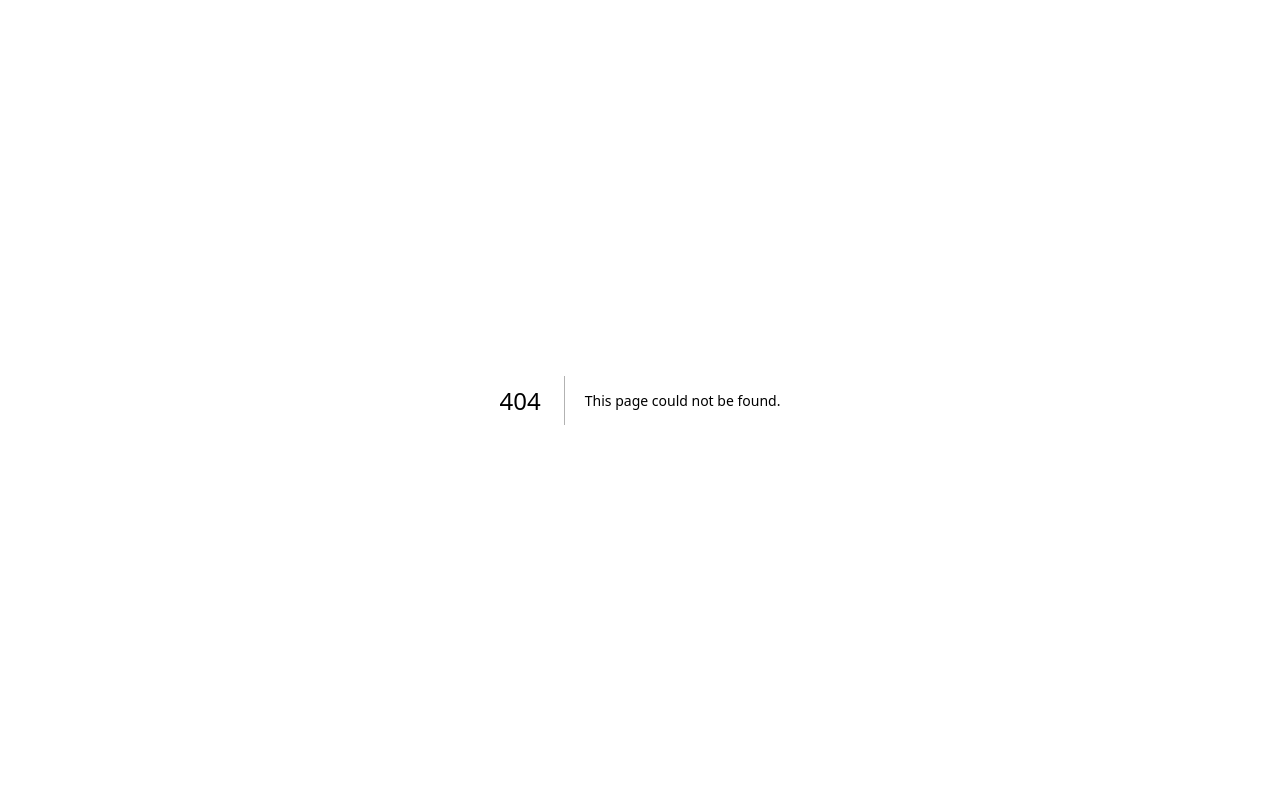
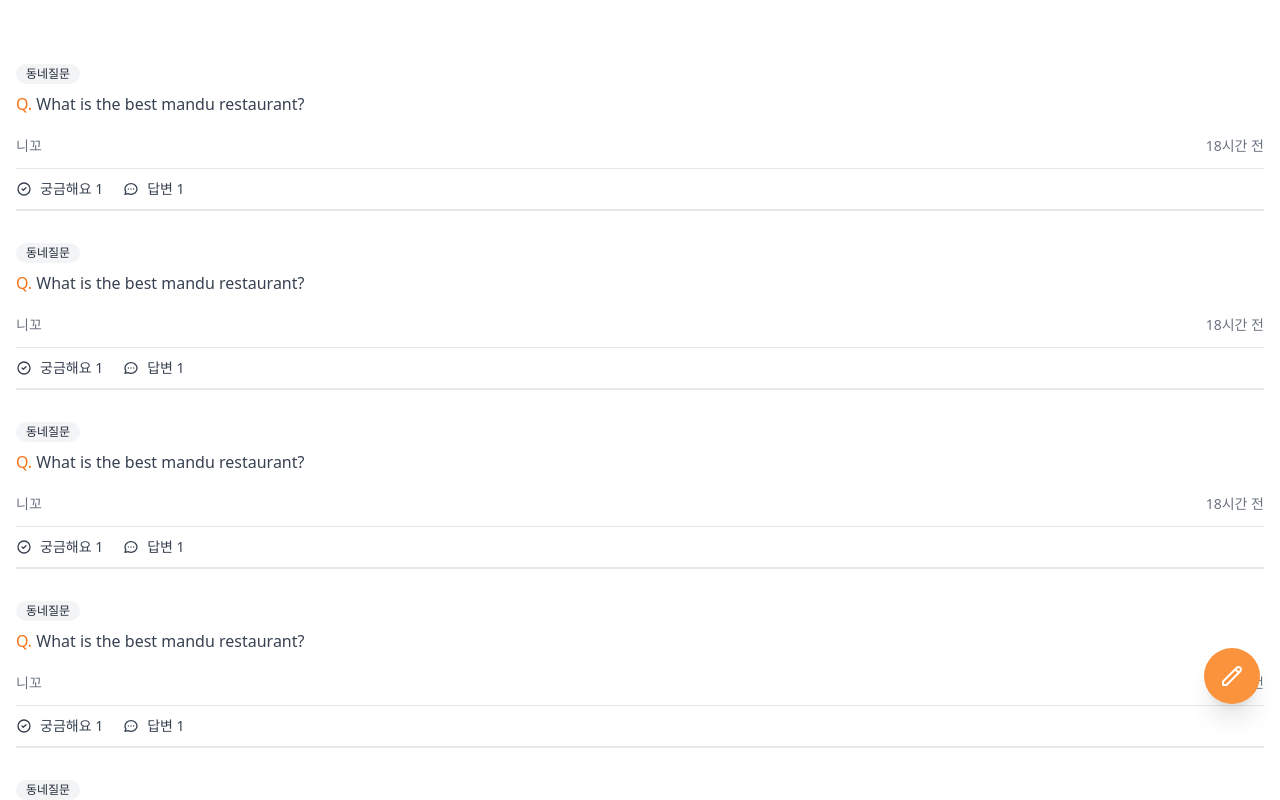
Before and after one commit to MeluvRose/clone-carrot, a Next.js app: page /community in a window 1280 px wide. Before the commit this address had no page. Shown: the top 800 px of the page. Built offline with nearby package versions, Linux system fonts and the light colour scheme.

Commit message:
#5.6 Community

```diff
--- /dev/null
+++ b/pages/community/index.tsx
@@ -0,0 +1,77 @@
+import type { NextPage } from "next";
+
+const Community: NextPage = () => {
+  return (
+    <div className="py-16 px-4 space-y-8">
+      {[1, 2, 3, 4, 5, 6].map((_, i) => (
+        <div key={i} className="flex cursor-pointer flex-col items-start">
+          <span className="flex items-center px-2.5 py-0.5 rounded-full text-xs font-medium bg-gray-100 text-gray-800">
+            동네질문
+          </span>
+          <div className="mt-2 text-gray-700">
+            <span className="text-orange-500 font-medium">Q.</span> What is the
+            best mandu restaurant?
+          </div>
+          <div className="mt-5 flex items-center justify-between w-full text-gray-500 font-medium text-sm">
+            <span>니꼬</span>
+            <span>18시간 전</span>
+          </div>
+          <div className="flex space-x-5 mt-3 text-gray-700 py-2.5 border-t border-b-[2px] w-full">
+            <span className="flex space-x-2 items-center text-sm">
+              <svg
+                className="w-4 h-4"
+                fill="none"
+                stroke="currentColor"
+                viewBox="0 0 24 24"
+                xmlns="http://www.w3.org/2000/svg"
+              >
+                <path
+                  strokeLinecap="round"
+                  strokeLinejoin="round"
+                  strokeWidth="2"
+                  d="M9 12l2 2 4-4m6 2a9 9 0 11-18 0 9 9 0 0118 0z"
+                ></path>
+              </svg>
+              <span>궁금해요 1</span>
+            </span>
+            <span className="flex space-x-2 items-center text-sm">
+              <svg
+                className="w-4 h-4"
+                fill="none"
+                stroke="currentColor"
+                viewBox="0 0 24 24"
+                xmlns="http://www.w3.org/2000/svg"
+              >
+                <path
+                  strokeLinecap="round"
+                  strokeLinejoin="round"
+                  strokeWidth="2"
+                  d="M8 12h.01M12 12h.01M16 12h.01M21 12c0 4.418-4.03 8-9 8a9.863 9.863 0 01-4.255-.949L3 20l1.395-3.72C3.512 15.042 3 13.574 3 12c0-4.418 4.03-8 9-8s9 3.582 9 8z"
+                ></path>
+              </svg>
+              <span>답변 1</span>
+            </span>
+          </div>
+        </div>
+      ))}
+      <button className="fixed bottom-24 right-5 bg-orange-400 hover:bg-orange-500 rounded-full p-4 text-white shadow-xl">
+        <svg
+          className="w-6 h-6"
+          fill="none"
+          stroke="currentColor"
+          viewBox="0 0 24 24"
+          xmlns="http://www.w3.org/2000/svg"
+        >
+          <path
+            strokeLinecap="round"
+            strokeLinejoin="round"
+            strokeWidth="2"
+            d="M15.232 5.232l3.536 3.536m-2.036-5.036a2.5 2.5 0 113.536 3.536L6.5 21.036H3v-3.572L16.732 3.732z"
+          ></path>
+        </svg>
+      </button>
+    </div>
+  );
+};
+
+export default Community;
```
